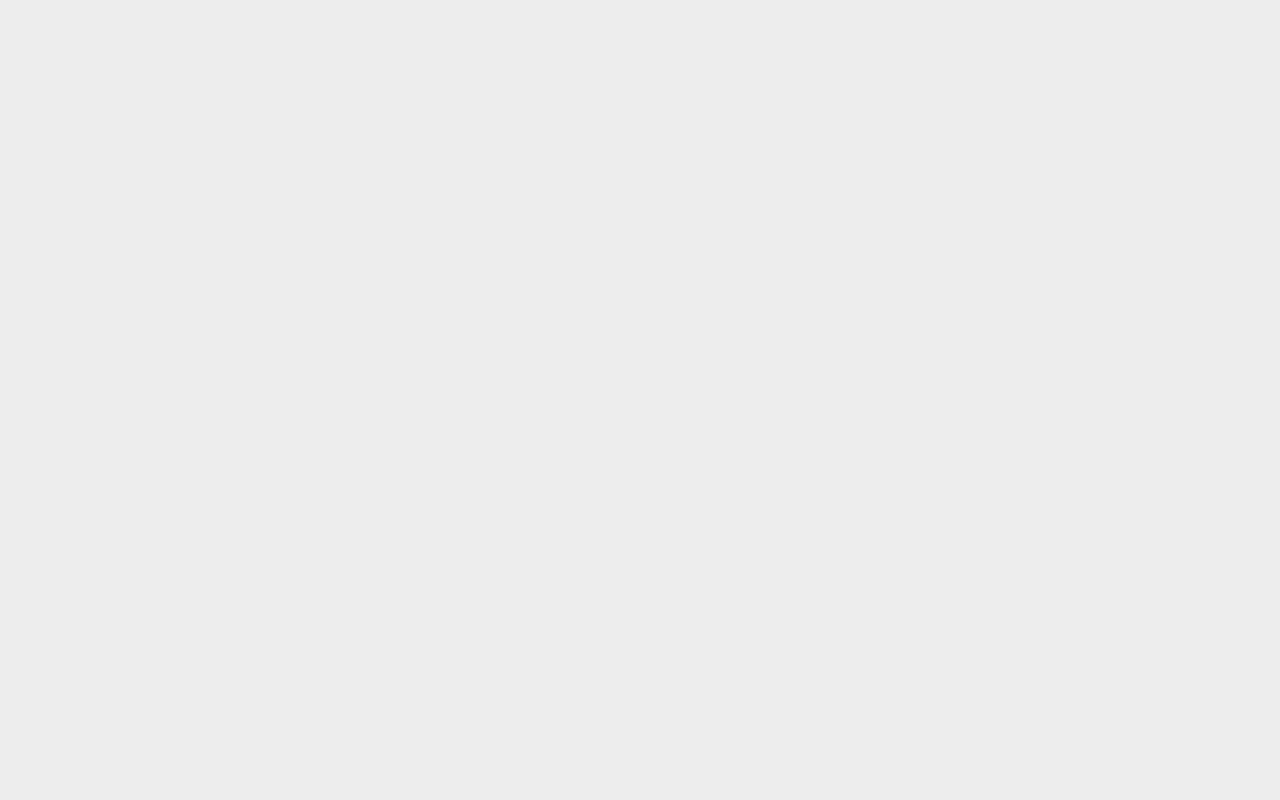
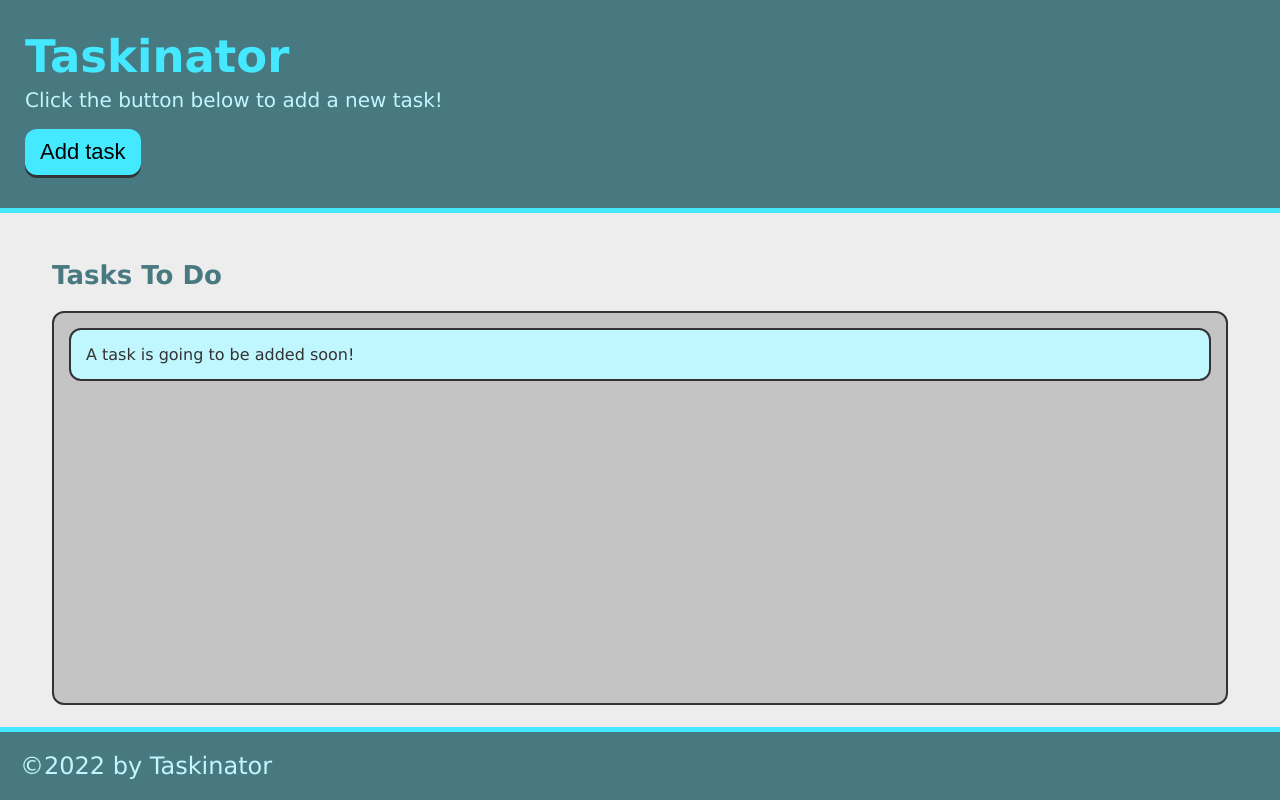
Before and after one commit to noah35becker/taskinator, a plain HTML site: page index.html in a window 1280 px wide. Drawn offline with Linux system fonts and the light colour scheme.

Commit message:
basic html setup

```diff
--- a/index.html
+++ b/index.html
@@ -1,5 +1,6 @@
 <!DOCTYPE html>
 <html lang="en">
+
 
 <head>
     <meta charset="UTF-8"/>
@@ -10,9 +11,27 @@
     <link rel="stylesheet" href="./assets/css/style.css"/>
 </head>
 
+
 <body>
 
+    <header>
+        <h1 class="page-title">Taskinator</h1>
+        <p>Click the button below to add a new task!</p>
+        <button class="btn">Add task</button>
+    </header>
 
+    <main class="page-content">
+        <section class="task-list-wrapper">
+            <h2 class="list-title">Tasks To Do</h2>
+            <ul class="task-list">
+                <li class="task-item">A task is going to be added soon!</li>
+            </ul>
+        </section>
+    </main>
+
+    <footer>
+        &copy;<script>document.write(new Date().getFullYear())</script> by Taskinator
+    </footer>
 
     <script src="./assets/js/script.js"></script>
 
```
